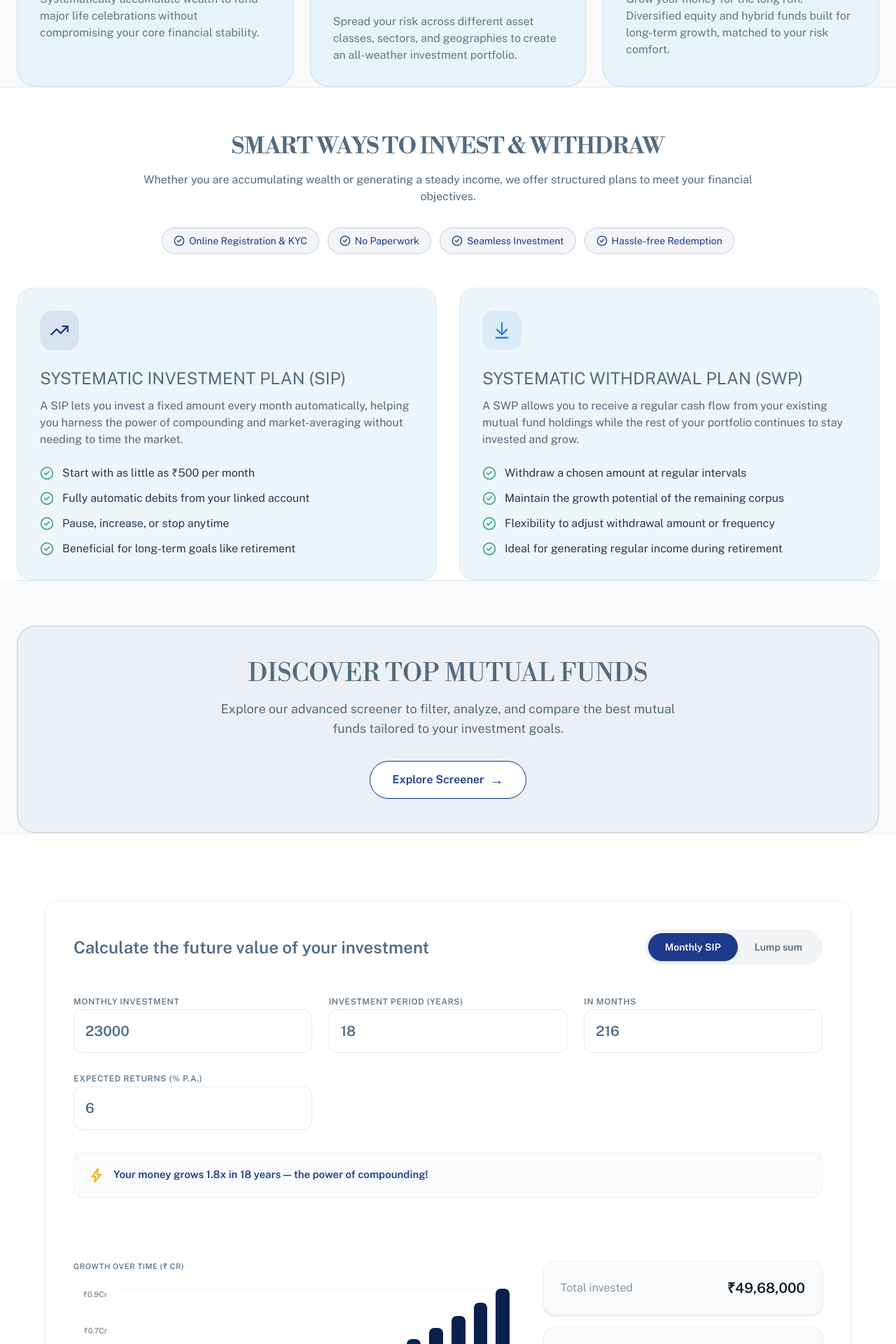
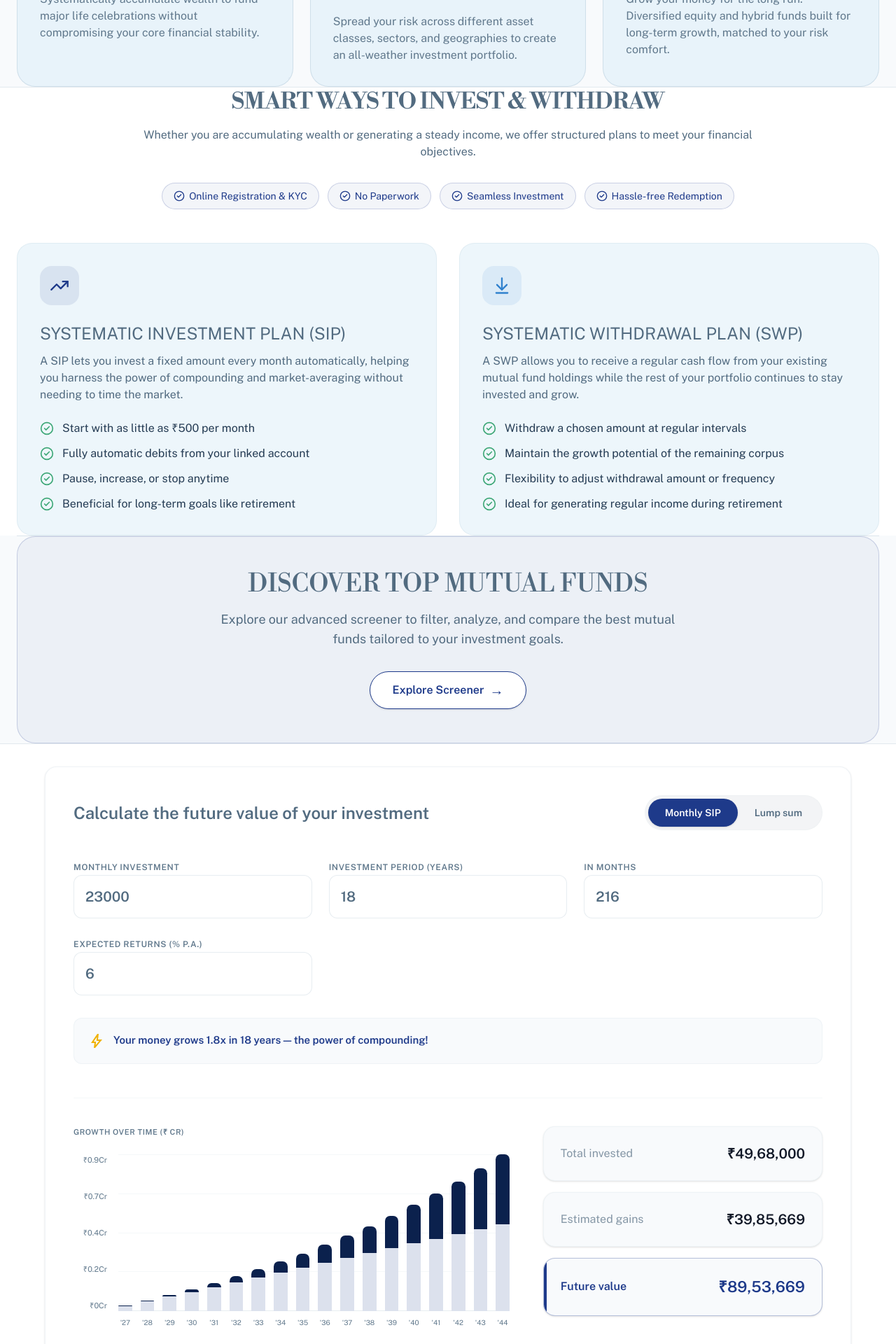
Before and after one commit to ai-prgmr/acecapital, a Next.js app: page /acecapital/mutual-funds-investments in a window 1280 px wide. Shown: the part 1440-3360 px from the top of the page at 70% size. Built offline with nearby package versions, Linux system fonts and the light colour scheme.

Commit message:
update section spacing to neutral.

```diff
--- a/app/ace-capital-design-system.css
+++ b/app/ace-capital-design-system.css
@@ -29,7 +29,7 @@
 }
 
 .ace-section {
-  padding-bottom: var(--spacing-section-v-space);
+  padding-block: var(--spacing-section-v-space);
 }
 
 .ace-section-sm {
@@ -167,7 +167,7 @@
 /* Responsive */
 @media (max-width: 900px) {
   .ace-section {
-    padding-bottom: var(--spacing-section-v-space-mobile);
+    padding-block: var(--spacing-section-v-space-mobile);
   }
 
   .ace-card-grid,
--- a/app/mutual-funds-investments/MutualFundsContent.tsx
+++ b/app/mutual-funds-investments/MutualFundsContent.tsx
@@ -97,7 +97,7 @@ export default function MutualFundsContent() {
       <InvestmentGoals />
 
       {/* SIP & SWP Section */}
-      <section className="ace-section bg-surface-container-lowest border-t border-border py-16">
+      <section className="ace-section bg-surface-container-lowest border-t border-border">
         <div className="ace-container">
           <div className="text-center mb-12 max-w-4xl mx-auto">
             <h2 className="font-headline-lg text-headline-lg uppercase text-foreground">
@@ -186,7 +186,7 @@ export default function MutualFundsContent() {
 
 
       {/* Screener Promotional Section */}
-      <section className="ace-section ace-container border-t border-border pt-16 pb-16">
+      <section className="ace-section ace-container border-t border-border">
         <div className="bg-primary/5 rounded-3xl p-8 md:p-12 text-center border border-primary/20">
           <h2 className="font-headline-lg text-3xl md:text-4xl uppercase text-foreground mb-4">
             Discover Top Mutual Funds
@@ -202,7 +202,7 @@ export default function MutualFundsContent() {
       </section>
 
       {/* Interactive Growth Projection Tool */}
-      <section className="ace-section bg-surface-container-lowest border-y border-border py-16">
+      <section className="ace-section bg-surface-container-lowest border-y border-border">
         <div className="ace-container">
           <MutualFundsCalculator />
 
--- a/app/page.tsx
+++ b/app/page.tsx
@@ -329,7 +329,7 @@ export default function Home() {
       </section>
 
       {/* Specialized Solutions Services Section */}
-      <section className="bg-surface-container-lowest ace-section pt-16 md:pt-28">
+      <section className="bg-surface-container-lowest ace-section">
         <div className="ace-container">
           <div className="flex flex-col md:flex-row justify-between items-end my-16 gap-8">
             <div>
@@ -382,7 +382,7 @@ export default function Home() {
       </section>
 
       {/* NRI Investors Section */}
-      <section className="ace-section text-primary pt-16 md:pt-28">
+      <section className="ace-section text-primary">
         <div className="ace-container">
           <div className="space-y-8">
             <div className="flex flex-col md:flex-row justify-between items-start md:items-end gap-6">
@@ -551,7 +551,7 @@ export default function Home() {
 
 
       {/* CTA Connect Section */}
-      <section className="bg-primary-container ace-section relative overflow-hidden pt-16 md:pt-28">
+      <section className="bg-primary-container ace-section relative overflow-hidden">
         <div className="max-w-4xl mx-auto px-gutter text-center relative z-10 space-y-8">
           <h2 className="font-display-hero text-4xl md:text-5xl uppercase leading-tight text-foreground">
             Ready for Next-Tier <span className="text-secondary">Execution</span>?
```
